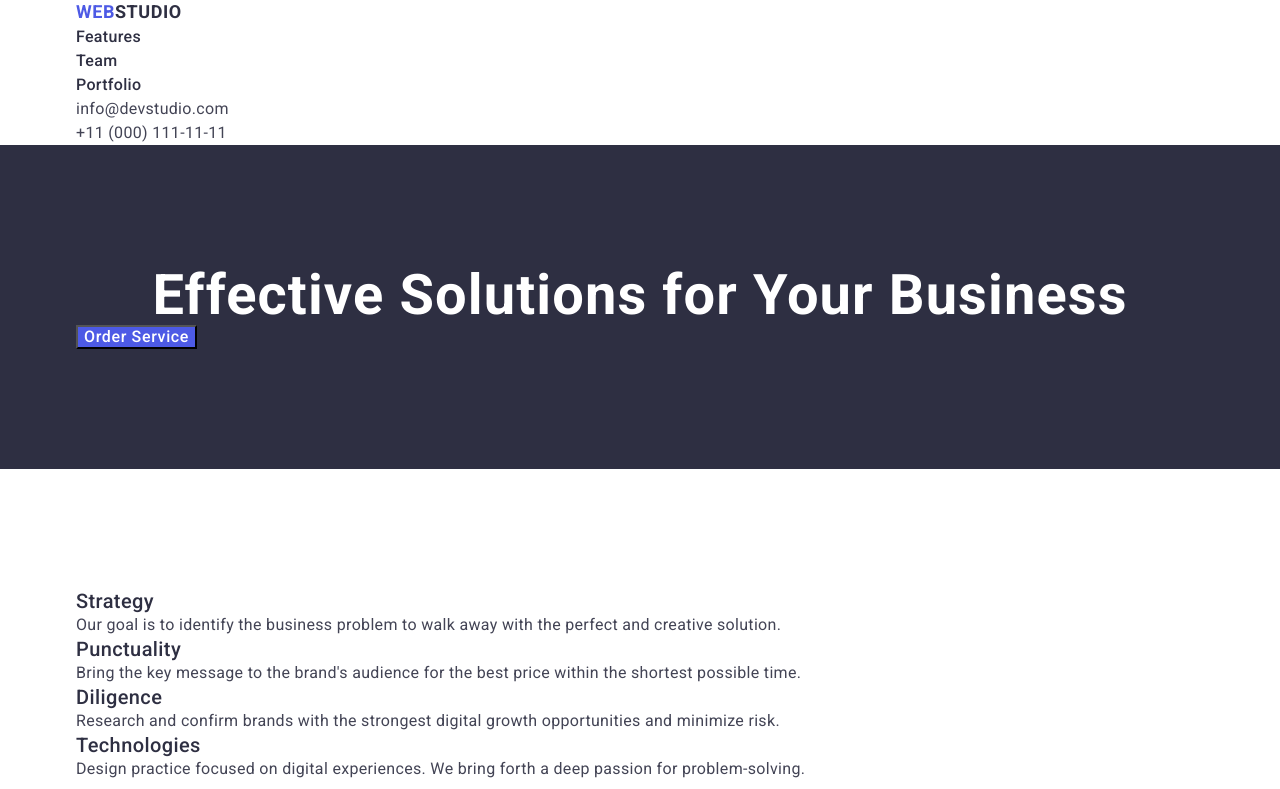
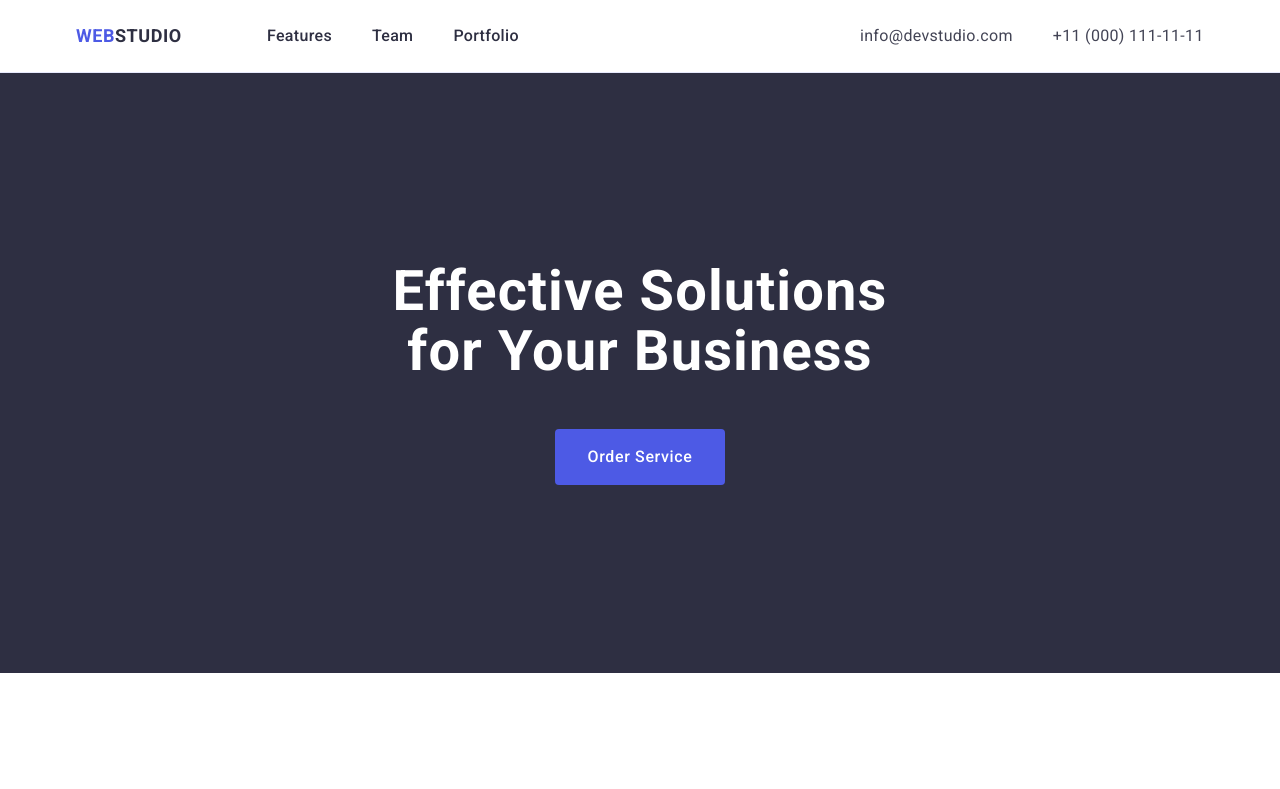
Before and after one commit to Yuliia-7/goit-markup-hw-03, a plain HTML site: page index.html in a window 1280 px wide. Shown: the top 789 px of the page. Drawn offline with nearby package versions, Linux system fonts and the light colour scheme.

Commit message:
add new details

```diff
--- a/css/features.css
+++ b/css/features.css
@@ -9,3 +9,20 @@
 .features-text {
   letter-spacing: 0.02em;
 }
+
+.features-items {
+  display: flex;
+  align-items: flex-start;
+  justify-content: center;
+  flex-direction: row;
+  gap: 24px;
+}
+
+.features-items-list {
+  display: flex;
+  align-items: flex-start;
+  justify-content: flex-start;
+  flex-direction: column;
+  gap: 8px;
+  width: calc((100% - 72px) / 4);
+}
--- a/css/header.css
+++ b/css/header.css
@@ -1,3 +1,16 @@
+.header {
+  border-bottom: 1px solid #e7e9fc;
+  display: flex;
+  align-items: center;
+  justify-content: center;
+}
+
+.container-header {
+  display: flex;
+  justify-content: flex-start;
+  align-items: center;
+}
+
 .header-logo {
   font-weight: 700;
   font-size: 18px;
@@ -5,6 +18,8 @@
   letter-spacing: 0.03em;
   text-transform: uppercase;
   color: #2e2f42;
+  width: 115px;
+  margin-right: 76px;
 }
 
 .header-logo .accent {
@@ -12,11 +27,24 @@
 }
 
 .nav-items {
+  display: flex;
+  justify-content: flex-start;
+  align-content: flex-start;
+  gap: 40px;
+  width: 253px;
   font-weight: 500;
   font-size: 16px;
   line-height: 1.5;
   letter-spacing: 0.02em;
   color: #2e2f42;
+}
+
+.contacts-items {
+  display: flex;
+  align-items: center;
+  justify-content: flex-start;
+  gap: 40px;
+  width: 344px;
 }
 
 .nav-items-link:hover,
@@ -32,4 +60,12 @@
 .contacts {
   font-style: normal;
   letter-spacing: 0.02em;
+  margin-left: auto;
 }
+
+.nav-items-link,
+.contacts-link {
+  display: inline-block;
+  padding-top: 24px;
+  padding-bottom: 24px;
+}
--- a/css/hero.css
+++ b/css/hero.css
@@ -1,8 +1,18 @@
 .hero {
   background-color: #2e2f42;
+  padding: 188px 0px;
+}
+
+.hero-container {
+  display: flex;
+  align-items: center;
+  justify-content: flex-start;
+  flex-direction: column;
+  gap: 48px;
 }
 
 .hero-title {
+  width: 496px;
   font-weight: 700;
   font-size: 56px;
   line-height: 1.07143;
@@ -18,6 +28,13 @@
   font-weight: 500;
   font-size: 16px;
   letter-spacing: 0.04em;
+  line-height: 1.5;
+  display: flex;
+  align-items: center;
+  justify-content: center;
+  border-radius: 4px;
+  padding: 16px 32px;
+  border: none;
 }
 
 .hero-btn:hover,
--- a/index.html
+++ b/index.html
@@ -20,8 +20,8 @@
     <title>WebStudio</title>
   </head>
   <body>
-    <header id="header">
-      <div class="container">
+    <header id="header" class="header">
+      <div class="container container-header">
         <a href="./index.html" class="header-logo">
           <span class="accent">Web</span>Studio
         </a>
@@ -41,7 +41,7 @@
         </nav>
 
         <address class="contacts">
-          <ul>
+          <ul class="contacts-items">
             <li>
               <a href="mailto:info@devstudio.com" class="contacts-link">
                 info@devstudio.com
@@ -59,8 +59,8 @@
 
     <main>
       <section id="hero" class="hero section">
-        <div class="container">
-          <h1 class="hero-title">Effective Solutions for Your Business</h1>
+        <div class="container hero-container">
+          <h1 class="hero-title">Effective Solutions for&nbsp;Your Business</h1>
           <button type="button" class="hero-btn">Order Service</button>
         </div>
       </section>
@@ -68,29 +68,29 @@
       <section id="features" class="features section">
         <div class="container">
           <h2 class="sr-only">Our Features</h2>
-          <ul>
-            <li>
+          <ul class="features-items">
+            <li class="features-items-list">
               <h3 class="features-subtitle">Strategy</h3>
               <p class="features-text">
                 Our goal is to identify the business problem to walk away with
                 the perfect and creative solution.
               </p>
             </li>
-            <li>
+            <li class="features-items-list">
               <h3 class="features-subtitle">Punctuality</h3>
               <p class="features-text">
                 Bring the key message to the brand's audience for the best price
                 within the shortest possible time.
               </p>
             </li>
-            <li>
+            <li class="features-items-list">
               <h3 class="features-subtitle">Diligence</h3>
               <p class="features-text">
                 Research and confirm brands with the strongest digital growth
                 opportunities and minimize risk.
               </p>
             </li>
-            <li>
+            <li class="features-items-list">
               <h3 class="features-subtitle">Technologies</h3>
               <p class="features-text">
                 Design practice focused on digital experiences. We bring forth a
```
